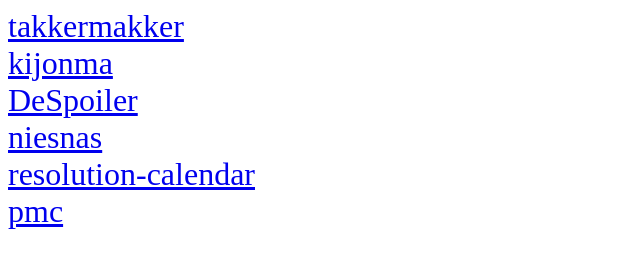
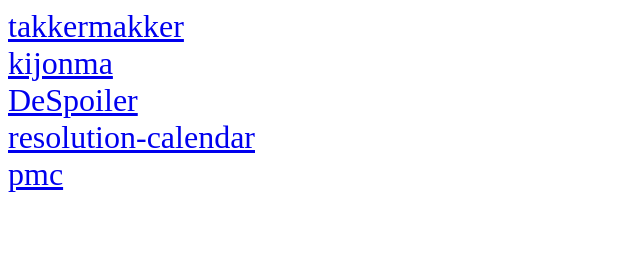
Before and after one commit to icguy/icguy.github.io, a website: page index.html in a window 1280 px wide. Shown: the whole page, without its empty margins (0-640 px from the left). Drawn offline with Linux system fonts and the light colour scheme.

Commit message:
removed niesnas for privacy!!

```diff
--- a/index.html
+++ b/index.html
@@ -14,7 +14,6 @@
 	<div><a href="https://icguy.github.io/takkermakker">takkermakker</a></div>
 	<div><a href="https://icguy.github.io/kijonma">kijonma</a></div>
 	<div><a href="https://icguy.github.io/DeSpoiler">DeSpoiler</a></div>
-	<div><a href="https://icguy.github.io/niesnas">niesnas</a></div>
 	<div><a href="https://icguy.github.io/resolution-calendar">resolution-calendar</a></div>
 	<div><a href="https://icguy.github.io/pmc">pmc</a></div>
 </body>
```
